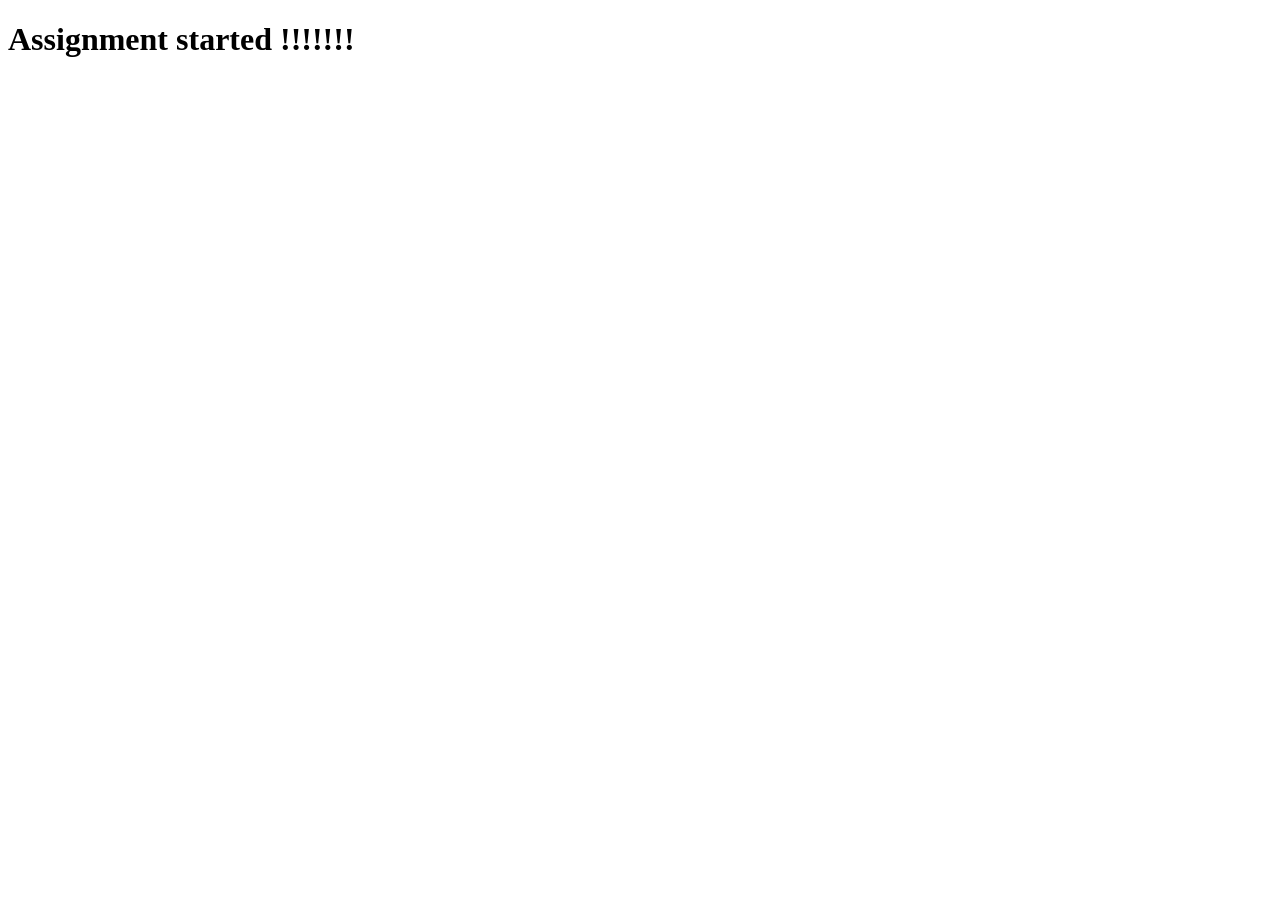
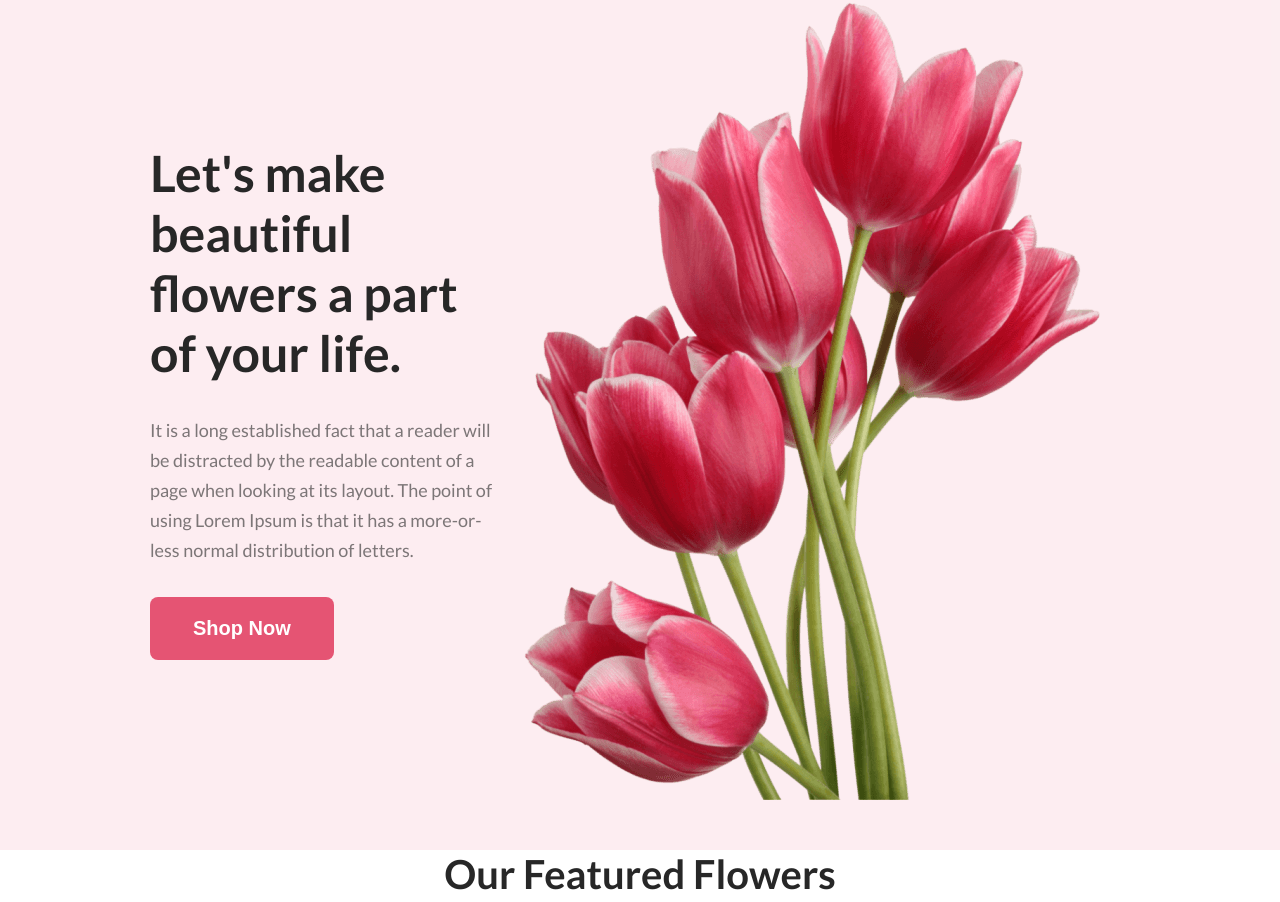
Before and after one commit to billalhossain2/flower-shop-assignment, a plain HTML site: page index.html in a window 1280 px wide. Shown: the top 902 px of the page. Before the commit the page ends 800 px from the top, so only its background shows below. Drawn offline with Linux system fonts and the light colour scheme.

Commit message:
header part is completed

```diff
--- a/index.html
+++ b/index.html
@@ -18,6 +18,41 @@
     <title>Flower Shop</title>
   </head>
   <body>
-    <h1>Assignment started !!!!!!!</h1>
+    <header>
+        <div class="banner">
+            <div class="banner-content">
+                <h1 class="banner-title">Let's make beautiful flowers a part of your life.</h1>
+                <p class="banner-description">It is a long established fact that a reader will be distracted by the readable content of a page when looking at its layout. The point of using Lorem Ipsum is that it has a more-or-less normal distribution of letters.</p>
+                <button class="banner-shop-now-button btn-primary">Shop Now</button>
+            </div>
+
+            <div class="banner-image-container">
+                <img src="./Flower Asset/pngwing 10.png" alt="Banner's Flower Image">
+            </div>
+        </div>
+    </header>
+    <main>
+        <!-- feature section  -->
+        <section class="feature-section left-right-equal-space">
+            <h3 class="section-title">Our Featured Flowers</h3>
+            <p>It is a long established fact that a reader will be distracted by the readable content of a page when looking at its layout.</p>
+
+            <div class="features-container">
+                <div class="feature-item">
+                    <img src="./Flower Asset/pngwing 6.png" alt="feature flower">
+                    <p>Pink Flower Tree</p>
+                </div>
+                <div class="feature-item">
+                    <img src="./Flower Asset/pngwing 5.png" alt="feature flower">
+                    <p>Pink Flower Tree</p>
+                </div>
+                <div class="feature-item">
+                    <img src="" alt="">
+                    <p></p>
+                </div>
+            </div>
+        </section>
+    </main>
+    <footer></footer>
   </body>
 </html>
--- a/styles/flowershop.css
+++ b/styles/flowershop.css
@@ -0,0 +1,66 @@
+/* reset browser default style  */
+* {
+  margin: 0;
+  padding: 0;
+}
+
+/* common shared styles  */
+body {
+  font-family: "Lato", sans-serif;
+}
+
+.btn-primary {
+  background: #e55473;
+  border-radius: 8px;
+  padding: 20px 43px;
+  border: 0;
+  color: #fff;
+  font-size: 20px;
+  font-weight: 700;
+}
+
+.left-right-equal-space {
+    margin: 0 150px;
+}
+
+.section-title {
+  color: #272727;
+  text-align: center;
+  font-size: 40px;
+  font-weight: 800;
+}
+
+/* header related styles  */
+header {
+  height: 850px;
+  background: rgba(229, 84, 115, 0.1);
+}
+
+.banner {
+  display: flex;
+  align-items: center;
+  justify-content: space-between;
+  margin: 0 150px;
+}
+
+.banner-content {
+  max-width: 400px;
+}
+
+.banner-title {
+  color: #272727;
+  font-family: Lato;
+  font-size: 50px;
+  font-weight: 800;
+}
+.banner-description {
+  color: rgba(39, 39, 39, 0.6);
+  font-size: 18px;
+  font-weight: 400;
+  line-height: 30px;
+  margin: 32px 0;
+}
+
+.banner-image-container img {
+  height: 800px;
+}
```
